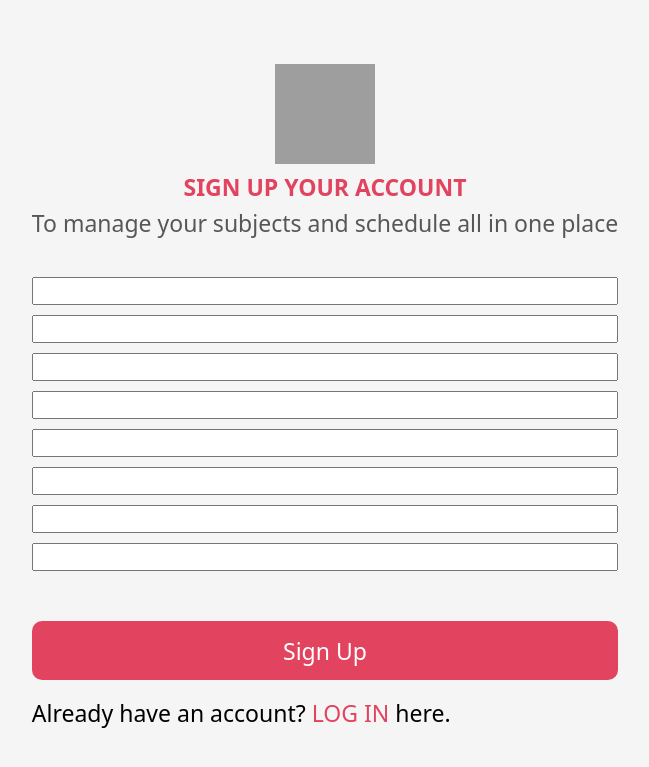
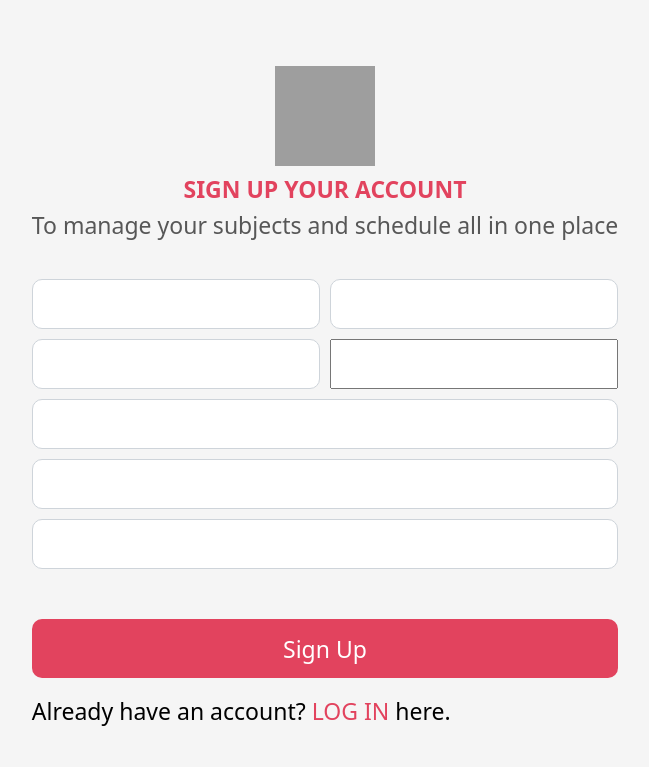
Before and after one commit to RejayMorada0/ELECTIVE_ADDING, a Django app: template Adding/Adding_App/templates/Adding_App/registration.html in a window 1280 px wide. Shown: the top 767 px of the page, without its empty margins (315-964 px from the left). Run offline with Django 3.2, Linux system fonts and the light colour scheme; the template is opened without the code that fills it, so the values that code supplies are empty, except form fields; tables that the repository leaves empty hold one stand-in row (values such as "Sample post"); form fields are guessed from the names that the template uses; some libraries are stand-ins or nearby versions; grey boxes are pictures that could not be loaded.

Commit message:
Add Files

```diff
--- a/Adding/Adding_App/static/css/signup.css
+++ b/Adding/Adding_App/static/css/signup.css
@@ -151,7 +151,8 @@ a.loginlabel {
 .form-group1a input,
 .form-group2 input,
 .form-group2a select,
-.form-control {
+.form-control,
+.form-group {
     background-color: #ffffff;
     font-family: 'Roboto', sans-serif;
     height: 50px;
@@ -159,6 +160,8 @@ a.loginlabel {
     font-weight: 300;
     font-size: 18px;
     border-radius: 10px;
+    width: 100%;
+    padding: 0 15px 0 15px;
 }
 
 .form-group1 input:focus,
--- a/Adding/Adding_App/templates/Adding_App/registration.html
+++ b/Adding/Adding_App/templates/Adding_App/registration.html
@@ -34,7 +34,35 @@
         <h1 class="manage">To manage your subjects and schedule all in one place</h1>
         <form method="post">
 
-            {% csrf_token %} {{form.username}} {{form.first_name}} {{form.last_name}} {{form.section}} {{form.stud_id}} {{form.email}} {{form.password1}} {{form.password2}}
+            {% csrf_token %}
+            <div class="formGroup1">
+                <div class="form-group1">
+                    {{form.first_name}}
+                </div>
+                <div class="form-group1a">
+                    {{form.last_name}}
+                </div>
+            </div>
+            <div class="formGroup2">
+                <div class="form-group2">
+                    {{form.stud_id}}
+                </div>
+                <div class="form-group2a">
+                    {{form.section}}
+                </div>
+            </div>
+
+            <div class="form-group2">
+                {{form.email}}
+            </div>
+
+            <div class="form-group2">
+                {{form.password1}}
+            </div>
+
+            <div class="form-group2">
+                {{form.password2}}
+            </div>
 
             <input class="signup" type="submit" name="register" value="Sign Up">
 
```
